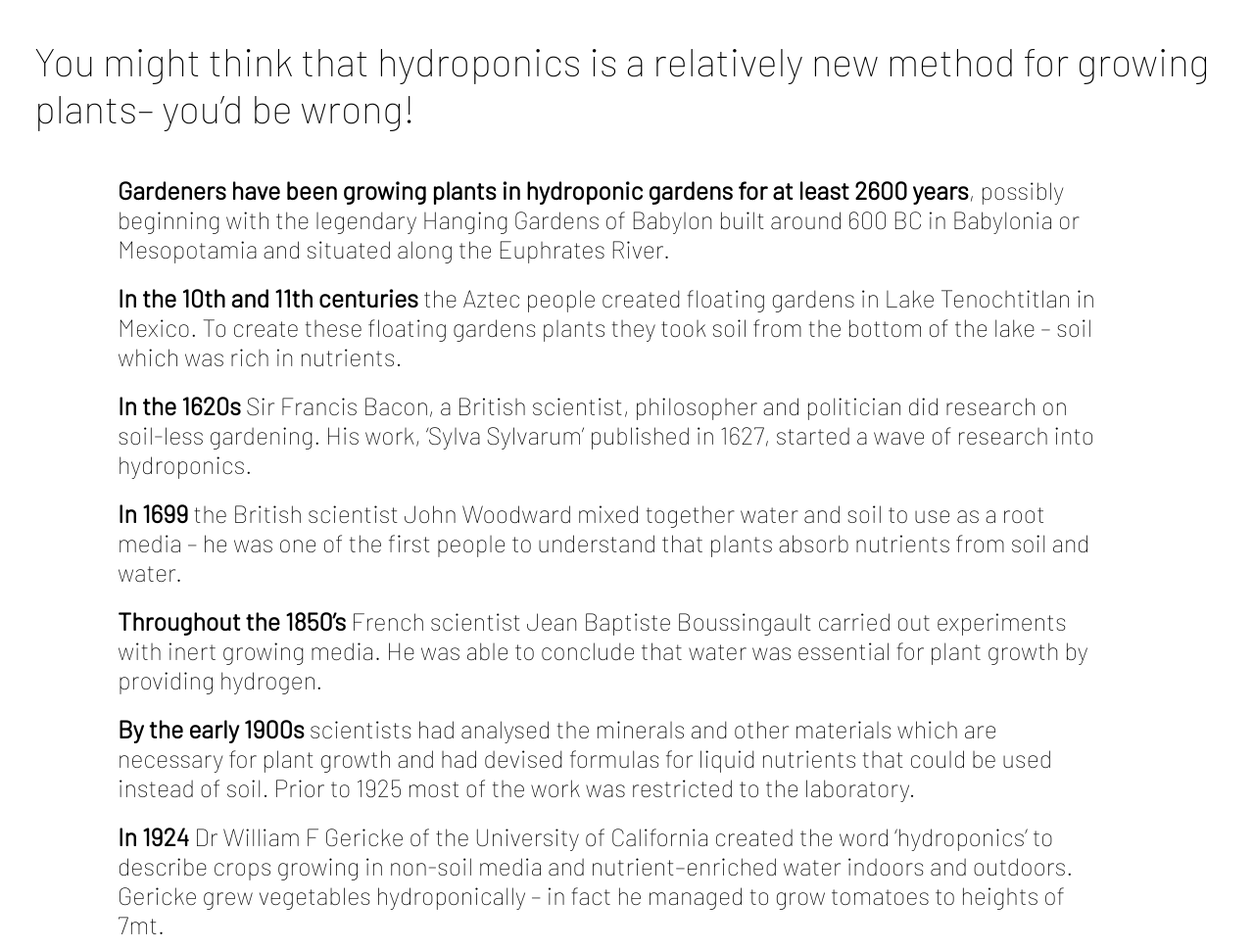
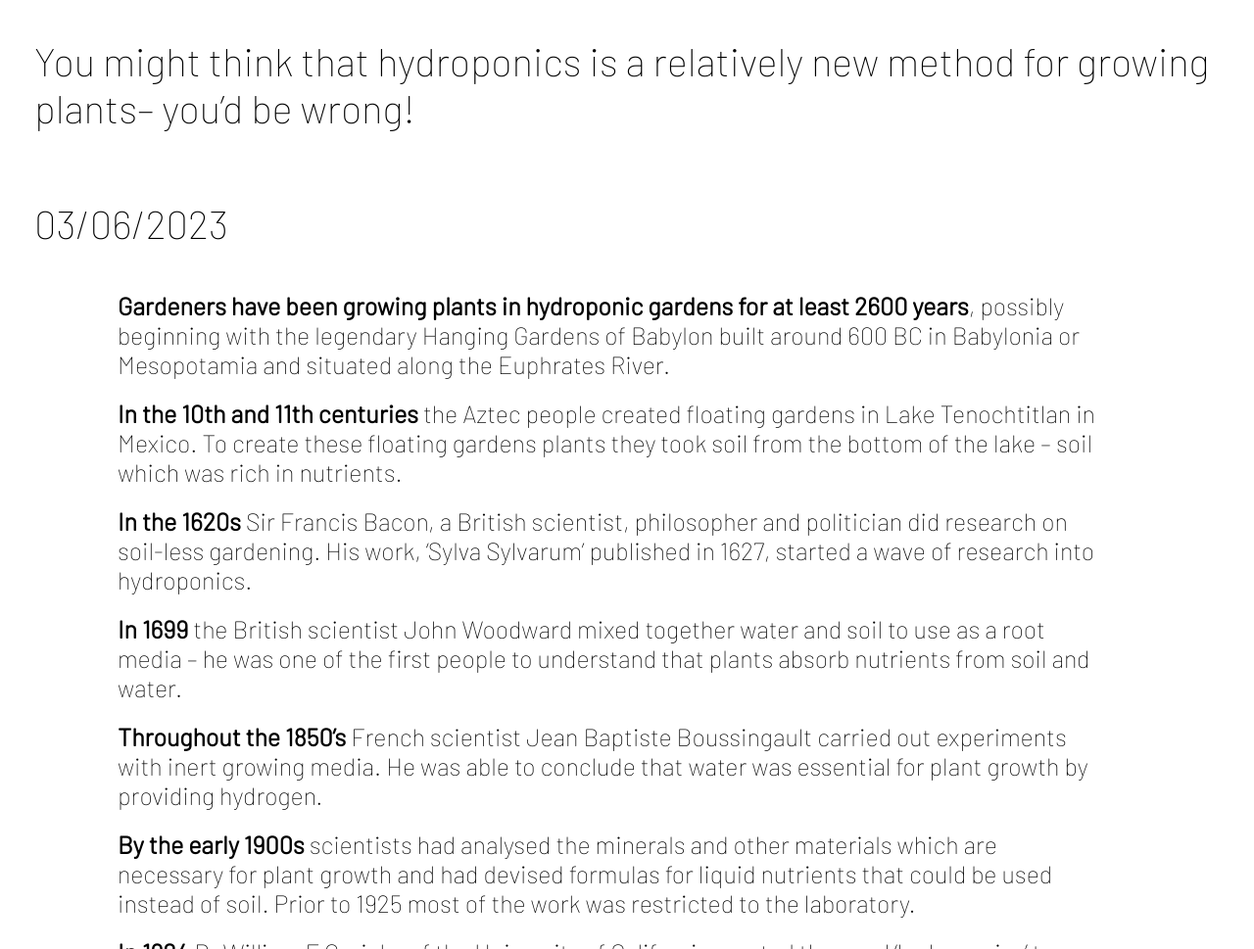
Before and after one commit to aleriig/hobby_Page, a plain HTML site: page index.html in a window 1280 px wide. Shown: the part 873-1842 px from the top of the page at 98% size. Drawn offline with Linux system fonts and the light colour scheme.

Commit message:
feat: display current date with DOM manipulation

```diff
--- /dev/null
+++ b/app.js
@@ -0,0 +1,2 @@
+const date = new Date().toLocaleDateString("en-GB");
+    document.getElementById("date").innerText = date;
--- a/index.html
+++ b/index.html
@@ -4,6 +4,7 @@
   <meta charset="UTF-8">
   <meta http-equiv="X-UA-Compatible" content="IE=edge">
   <meta name="viewport" content="width=device-width, initial-scale=1.0">
+  <title>Hydroponic farming</title>
   <link rel="stylesheet" href="./static/header.css">
   <link rel="stylesheet" href="./static/variables.css">
   <link rel="stylesheet" href="./static/styles.css">
@@ -15,7 +16,6 @@
   <link href="https://fonts.googleapis.com/css2?family=Barlow:wght@100;200;300&display=swap" rel="stylesheet">
   <link rel="icon" type="image/png" sizes="32x32" href="./images/favicon-32x32.png">
   <script src="https://kit.fontawesome.com/3f79b2c346.js" crossorigin="anonymous"></script>
-  <title>Hydroponic farming</title>
 </head>
 <body>
   <div class="page-wrapper">
@@ -61,6 +61,7 @@
         <p>
           You might think that hydroponics is a relatively new method for growing plants– you’d be wrong!
         </p>
+        <p id="date"></p>
         <ul class="hydroponic-history">
           <li>
             <strong>Gardeners have been growing plants in hydroponic gardens for at least 2600 years</strong>, possibly beginning with the legendary Hanging Gardens of Babylon built around 600 BC in Babylonia or Mesopotamia and situated along the Euphrates River.
@@ -286,4 +287,7 @@
     </footer>
   </div>
 </body>
+
+<script src="app.js"></script>
+
 </html>
```
